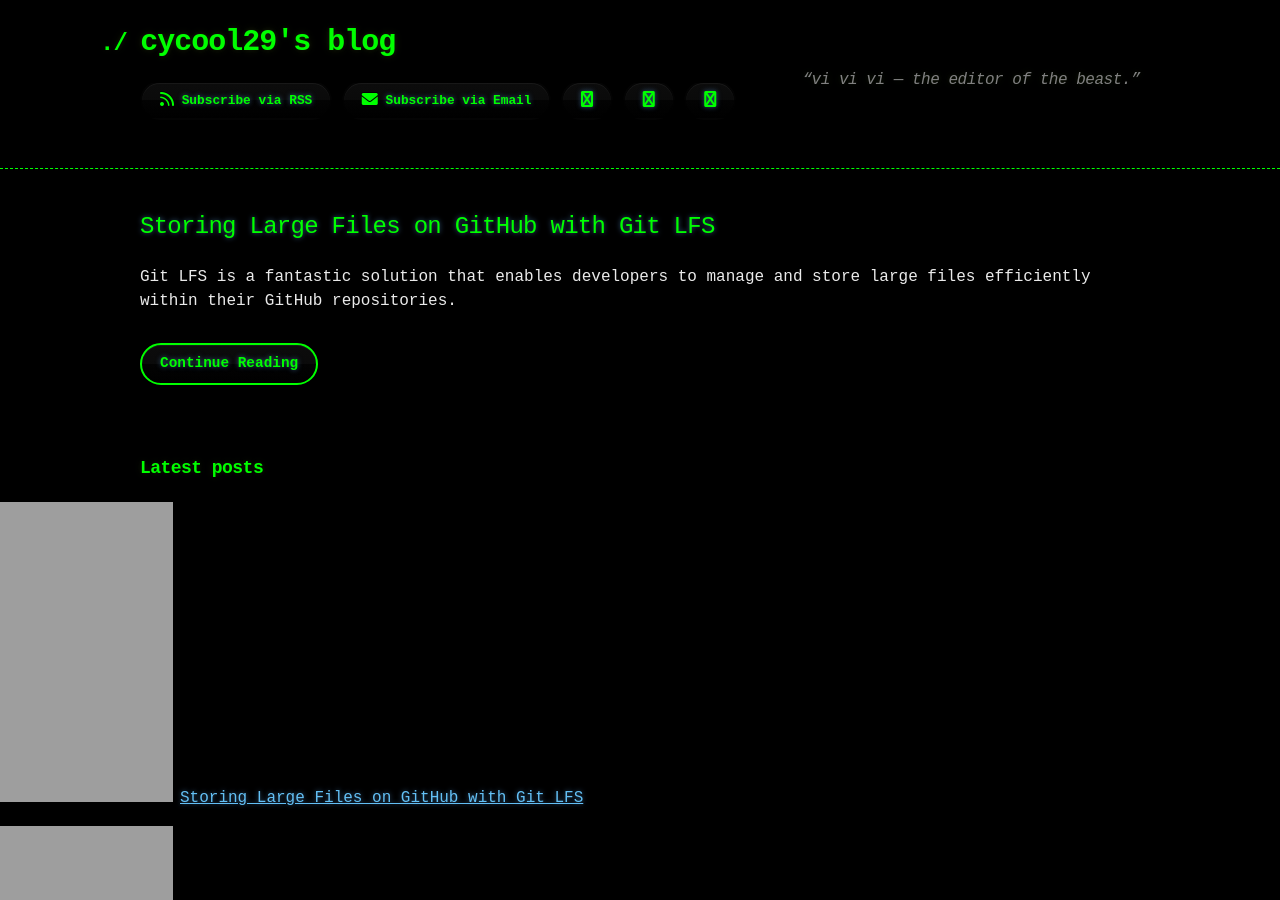
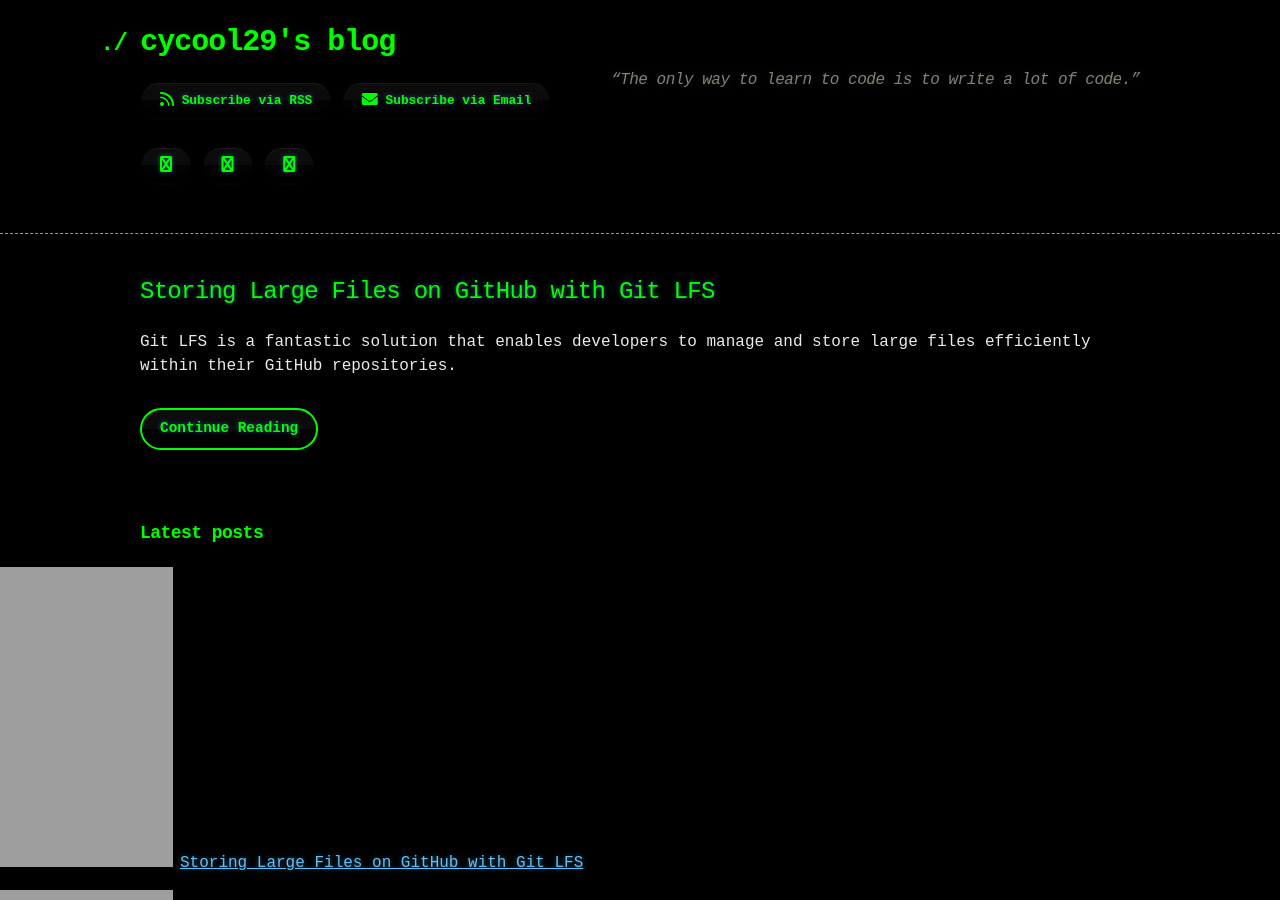
Before and after one commit to cycool29/cycool29.github.io, a Jekyll site: the page built from index.md, in a window 1280 px wide and 900 px high. Built offline with Jekyll 4.4.1, drawn with Linux system fonts in a browser that asks for light colours; a style sheet for code colours, icons or effects is not loaded.

Commit message:
Update quotes

```diff
--- a/_config.yml
+++ b/_config.yml
@@ -1,5 +1,5 @@
 title: cycool29's blog
-description: "“vi vi vi — the editor of the beast.” "
+description: "“The only way to learn to code is to write a lot of code.” "
 bio: A high school student. Intermediate in Python, Git, Bash. Learning JavaScript. He/Him. "
 author: cycool29
 url: https://cycool29.github.io
```
